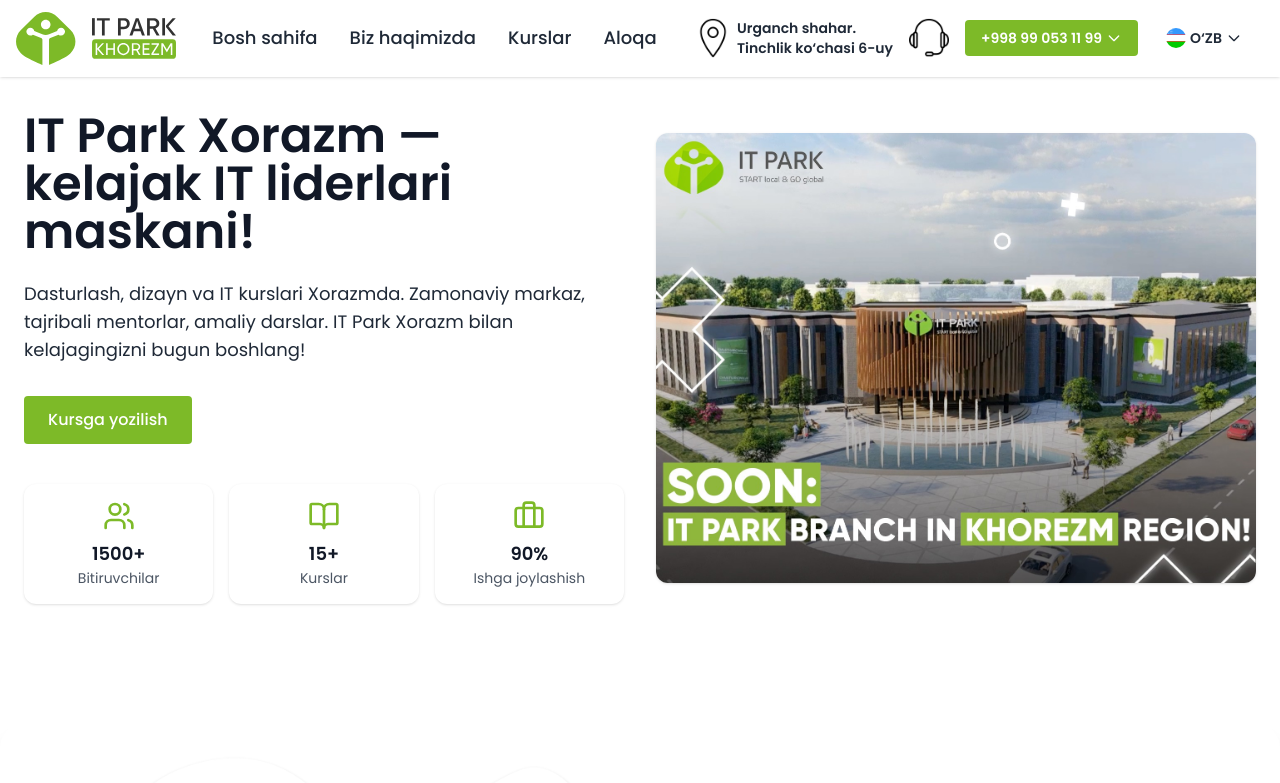
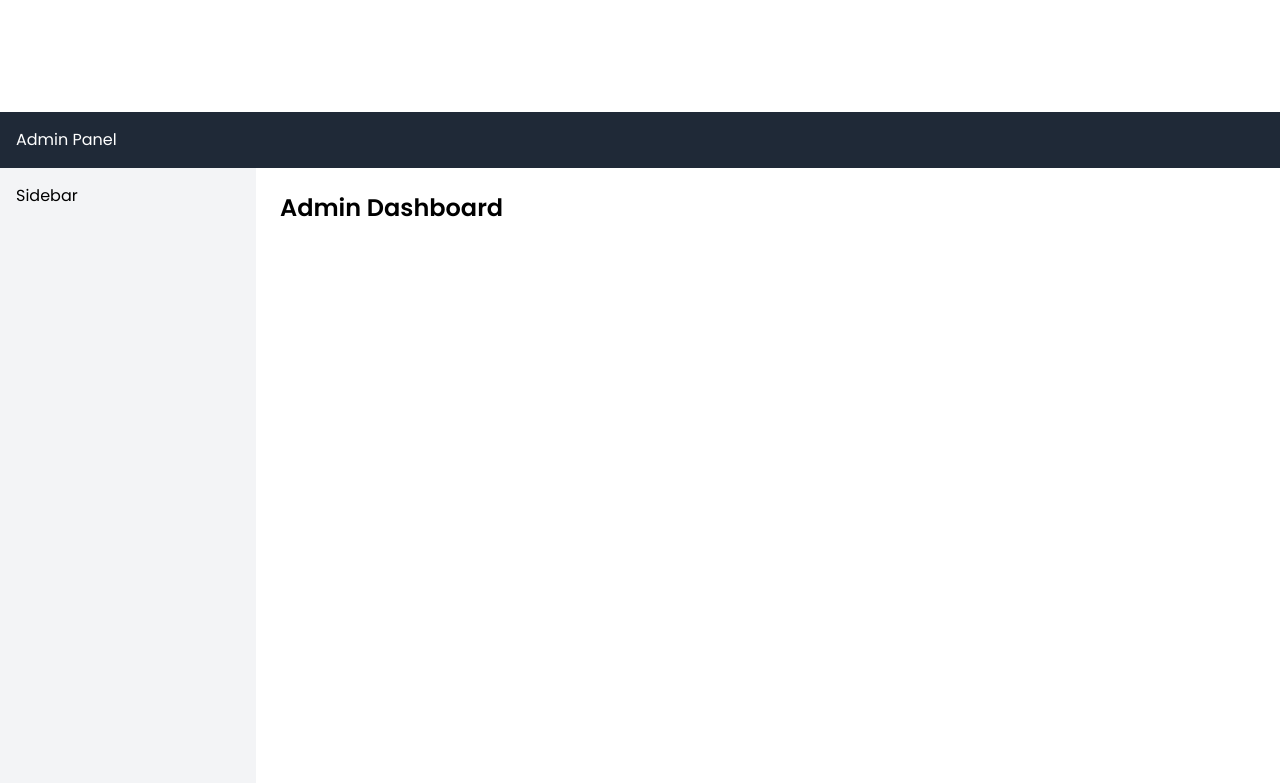
Before and after one commit to TemurbekReyimberdiyev/itparkxorazm-vue, a Vue app: page /admin in a window 1280 px wide. Shown: the top 783 px of the page. Built offline with nearby package versions, Linux system fonts and the light colour scheme.

Commit message:
Admin rout qo'shildi

```diff
--- a/package.json
+++ b/package.json
@@ -9,12 +9,14 @@
     "preview": "vite preview"
   },
   "dependencies": {
+    "axios": "^1.11.0",
     "lucide-vue-next": "^0.525.0",
     "vue": "^3.5.17",
     "vue-carousel": "^0.18.0",
     "vue-concise-slider": "^4.2.5",
     "vue-router": "^4.5.1",
-    "vue3-carousel": "^0.16.0"
+    "vue3-carousel": "^0.16.0",
+    "vuestic-ui": "^1.10.3"
   },
   "devDependencies": {
     "@vitejs/plugin-vue": "^6.0.0",
--- a/src/App.vue
+++ b/src/App.vue
@@ -1,5 +1,6 @@
 <template>
-  <MainLayout />
+  <!-- <MainLayout /> -->
+  <router-view />
 </template>
 
 <script>
--- /dev/null
+++ b/src/admin/index.js
@@ -0,0 +1,15 @@
+// src/admin/router.js
+export default [
+  {
+    path: '/admin',
+    component: () => import('./layouts/AdminLayout.vue'),
+    children: [
+      {
+        path: '',
+        name: 'AdminDashboard',
+        component: () => import('./views/Dashboard.vue'),
+      },
+      // boshqa admin sahifalar bu yerda bo'ladi
+    ],
+  },
+]
--- /dev/null
+++ b/src/admin/layouts/AdminLayout.vue
@@ -0,0 +1,11 @@
+<template>
+  <div class="min-h-screen flex flex-col">
+    <header class="bg-gray-800 text-white p-4">Admin Panel</header>
+    <div class="flex flex-1">
+      <aside class="w-64 bg-gray-100 p-4">Sidebar</aside>
+      <main class="flex-1 p-6">
+        <router-view />
+      </main>
+    </div>
+  </div>
+</template>
--- /dev/null
+++ b/src/admin/views/Dashboard.vue
@@ -0,0 +1,5 @@
+<template>
+  <div>
+    <h1 class="text-2xl font-bold">Admin Dashboard</h1>
+  </div>
+</template>
--- a/src/pages/Home.vue
+++ b/src/pages/Home.vue
@@ -1,12 +1,11 @@
 <template>
-  <div class="text-center">
-    <h1 class="text-4xl font-bold text-blue-700">Assalomu alaykum!</h1>
-    <p class="mt-4 text-gray-600">Bu bizning Vue 3 + Vite + Tailwind loyihamiz!</p>
-  </div>
+  <MainLayout />
 </template>
 
 <script>
+import MainLayout from '../layouts/MainLayout.vue'
+
 export default {
-  name: 'Home'
+  components: { MainLayout }
 }
 </script>
--- a/src/router/index.js
+++ b/src/router/index.js
@@ -1,13 +1,19 @@
 import { createRouter, createWebHistory } from 'vue-router'
-import Home from '../App.vue'
+import Home from '../pages/Home.vue'  // ✅ to‘g‘ri sahifa
+import adminRoutes from '../admin/index.js'
 
 const routes = [
-  { path: '/', name: 'home', component: Home }
+  {
+    path: '/',
+    name: 'home',
+    component: Home,
+  },
+  ...adminRoutes
 ]
 
 const router = createRouter({
-  history: createWebHistory(import.meta.env.BASE_URL),
-  routes
+  history: createWebHistory(),
+  routes,
 })
 
 export default router
--- /dev/null
+++ b/src/services/api.js
@@ -0,0 +1,8 @@
+import axios from 'axios'
+
+const api = axios.create({
+  baseURL: 'http://localhost:8000/api', // Laravel API manzili
+  withCredentials: true, // Agar cookie asosida autentifikatsiya bo‘lsa (Sanctum)
+})
+
+export default api
--- a/vite.config.js
+++ b/vite.config.js
@@ -1,10 +1,8 @@
 import { fileURLToPath, URL } from 'node:url'
-
 import { defineConfig } from 'vite'
 import vue from '@vitejs/plugin-vue'
 import vueDevTools from 'vite-plugin-vue-devtools'
 
-// https://vite.dev/config/
 export default defineConfig({
   plugins: [
     vue(),
@@ -16,7 +14,9 @@
     },
   },
   server: {
-    host: '0.0.0.0', // Telefon orqali kirish uchun kerak
-    port: 5173       // Istalgan port bo'lishi mumkin
+    host: '0.0.0.0',
+    port: 5170,
+    // ⬇️ MUHIM QO‘SHIMCHA
+    historyApiFallback: true
   }
 })
```
Also changed, not shown: 1 other file (tests, documents, lock files or other folders).
